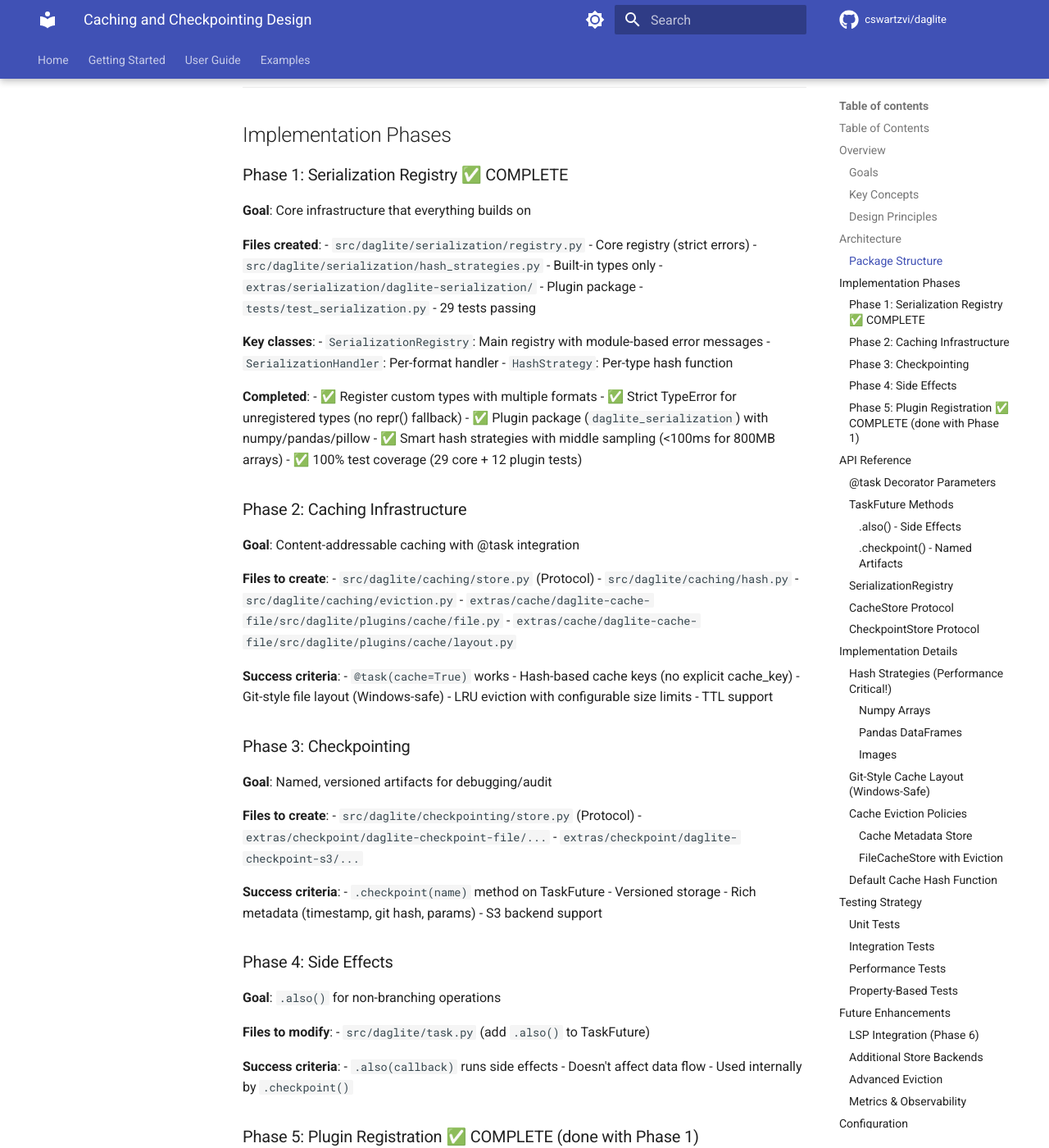
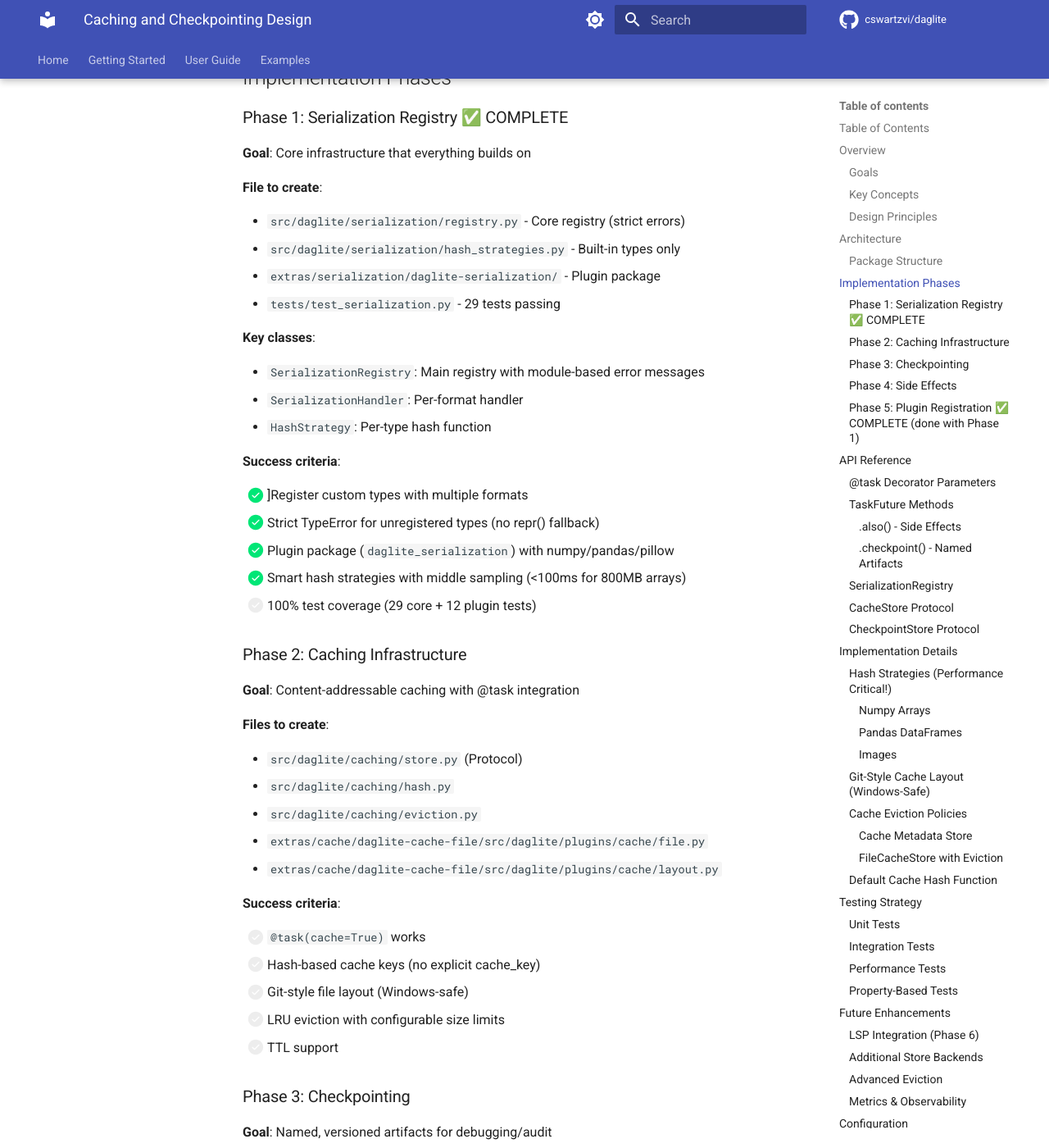
Before and after one commit to cswartzvi/daglite, an MkDocs documentation site: the page built from docs/design/caching-and-checkpointing-design.md, in a window 1280 px wide and 1400 px high, scrolled down 2536 px. Shown: the whole window at 82% size. Built offline with MkDocs 1.6.1 and Material for MkDocs 9.7.7, drawn with Linux system fonts in a browser that asks for light colours; comment, search, counter and statistics services are not loaded; some of the changed text lies outside the part shown.

Commit message:
docs: Clean up formatting and improve clarity

````diff
--- a/docs/design/caching-and-checkpointing-design.md
+++ b/docs/design/caching-and-checkpointing-design.md
@@ -66,13 +66,13 @@
 ```
 ┌─────────────────────────────────────────────────────┐
 │         Serialization Registry (Core)               │
-│  • Type → Serializer/Deserializer                  │
-│  • Type → Hash Strategy                            │
-│  • Format preferences (CSV vs Parquet)             │
+│  • Type → Serializer/Deserializer                   │
+│  • Type → Hash Strategy                             │
+│  • Format preferences (CSV vs Parquet)              │
 └─────────────────────────────────────────────────────┘
                     ↑            ↑
           ┌─────────┴────────┐   └────────────┐
-          │                  │                 │
+          │                  │                │
 ┌─────────────────┐  ┌───────────────────┐  ┌──────────────┐
 │  Cache Store    │  │ Checkpoint Store  │  │ .also()      │
 │  (extras/)      │  │  (extras/)        │  │  (core)      │
@@ -127,29 +126,33 @@
 
 **Goal**: Core infrastructure that everything builds on
 
-**Files created**:
+**File to create**:
+
 - `src/daglite/serialization/registry.py` - Core registry (strict errors)
 - `src/daglite/serialization/hash_strategies.py` - Built-in types only
 - `extras/serialization/daglite-serialization/` - Plugin package
 - `tests/test_serialization.py` - 29 tests passing
 
 **Key classes**:
+
 - `SerializationRegistry`: Main registry with module-based error messages
 - `SerializationHandler`: Per-format handler
 - `HashStrategy`: Per-type hash function
 
-**Completed**:
-- ✅ Register custom types with multiple formats
-- ✅ Strict TypeError for unregistered types (no repr() fallback)
-- ✅ Plugin package (`daglite_serialization`) with numpy/pandas/pillow
-- ✅ Smart hash strategies with middle sampling (<100ms for 800MB arrays)
-- ✅ 100% test coverage (29 core + 12 plugin tests)
+**Success criteria**:
+
+- [x] ]Register custom types with multiple formats
+- [x] Strict TypeError for unregistered types (no repr() fallback)
+- [x] Plugin package (`daglite_serialization`) with numpy/pandas/pillow
+- [x] Smart hash strategies with middle sampling (<100ms for 800MB arrays)
+- [ ] 100% test coverage (29 core + 12 plugin tests)
 
 ### Phase 2: Caching Infrastructure
 
 **Goal**: Content-addressable caching with @task integration
 
 **Files to create**:
+
 - `src/daglite/caching/store.py` (Protocol)
 - `src/daglite/caching/hash.py`
 - `src/daglite/caching/eviction.py`
@@ -157,11 +160,12 @@
 - `extras/cache/daglite-cache-file/src/daglite/plugins/cache/layout.py`
 
 **Success criteria**:
-- `@task(cache=True)` works
-- Hash-based cache keys (no explicit cache_key)
-- Git-style file layout (Windows-safe)
-- LRU eviction with configurable size limits
-- TTL support
+
+- [ ] `@task(cache=True)` works
+- [ ] Hash-based cache keys (no explicit cache_key)
+- [ ] Git-style file layout (Windows-safe)
+- [ ] LRU eviction with configurable size limits
+- [ ] TTL support
 
 ### Phase 3: Checkpointing
 
@@ -173,10 +177,11 @@
 - `extras/checkpoint/daglite-checkpoint-s3/...`
 
 **Success criteria**:
-- `.checkpoint(name)` method on TaskFuture
-- Versioned storage
-- Rich metadata (timestamp, git hash, params)
-- S3 backend support
+
+- [ ] `.checkpoint(name)` method on TaskFuture
+- [ ] Versioned storage
+- [ ] Rich metadata (timestamp, git hash, params)
+- [ ] S3 backend support
 
 ### Phase 4: Side Effects
 
@@ -186,15 +191,17 @@
 - `src/daglite/task.py` (add `.also()` to TaskFuture)
 
 **Success criteria**:
-- `.also(callback)` runs side effects
-- Doesn't affect data flow
-- Used internally by `.checkpoint()`
+
+- [ ] `.also(callback)` runs side effects
+- [ ] Doesn't affect data flow
+- [ ] Used internally by `.checkpoint()`
 
 ### Phase 5: Plugin Registration ✅ COMPLETE (done with Phase 1)
 
 **Goal**: Auto-register pandas, numpy serializers
 
 **Implemented**:
+
 - Single package: `extras/serialization/daglite-serialization/`
 - Package name: `daglite_serialization` (flat namespace)
 - Optional dependencies: `[numpy]`, `[pandas]`, `[pillow]`, `[all]`
````
Also changed, not shown: other parts of docs/design/caching-and-checkpointing-design.md (+7 -8 lines).
